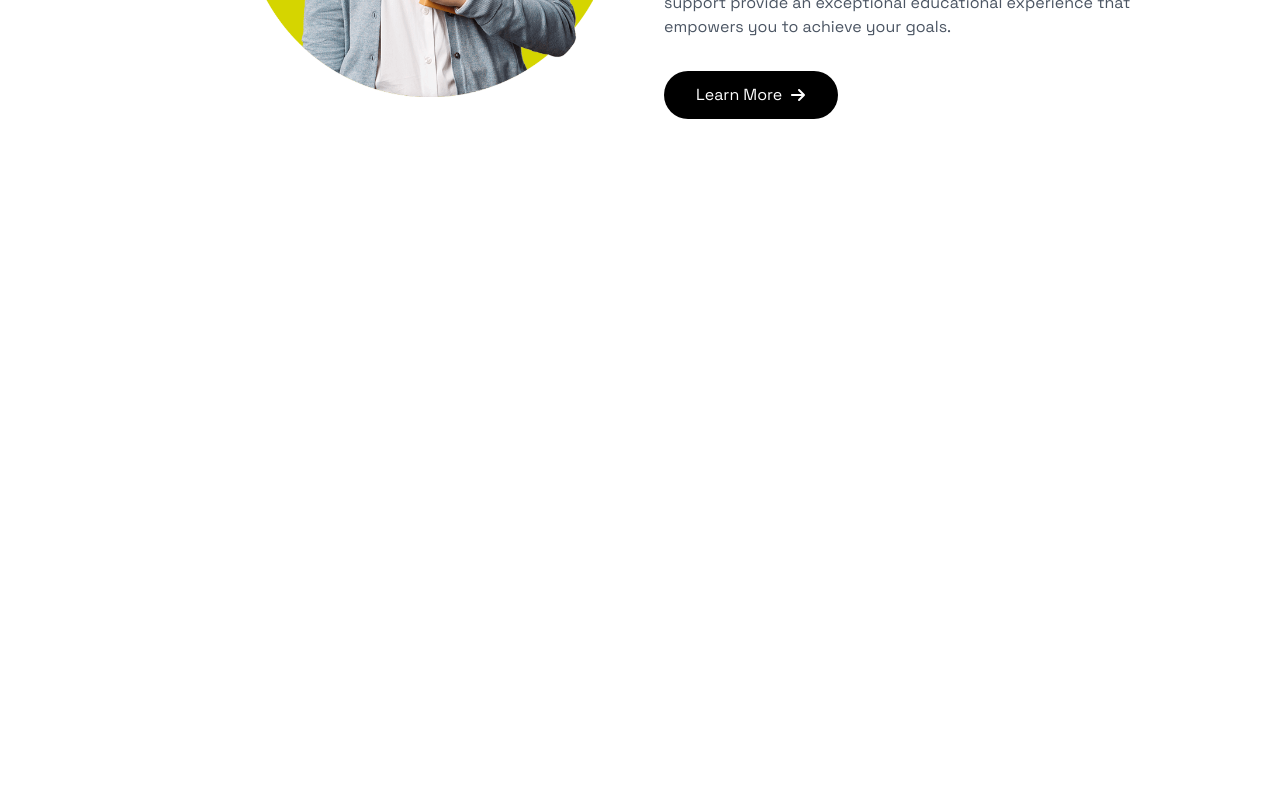
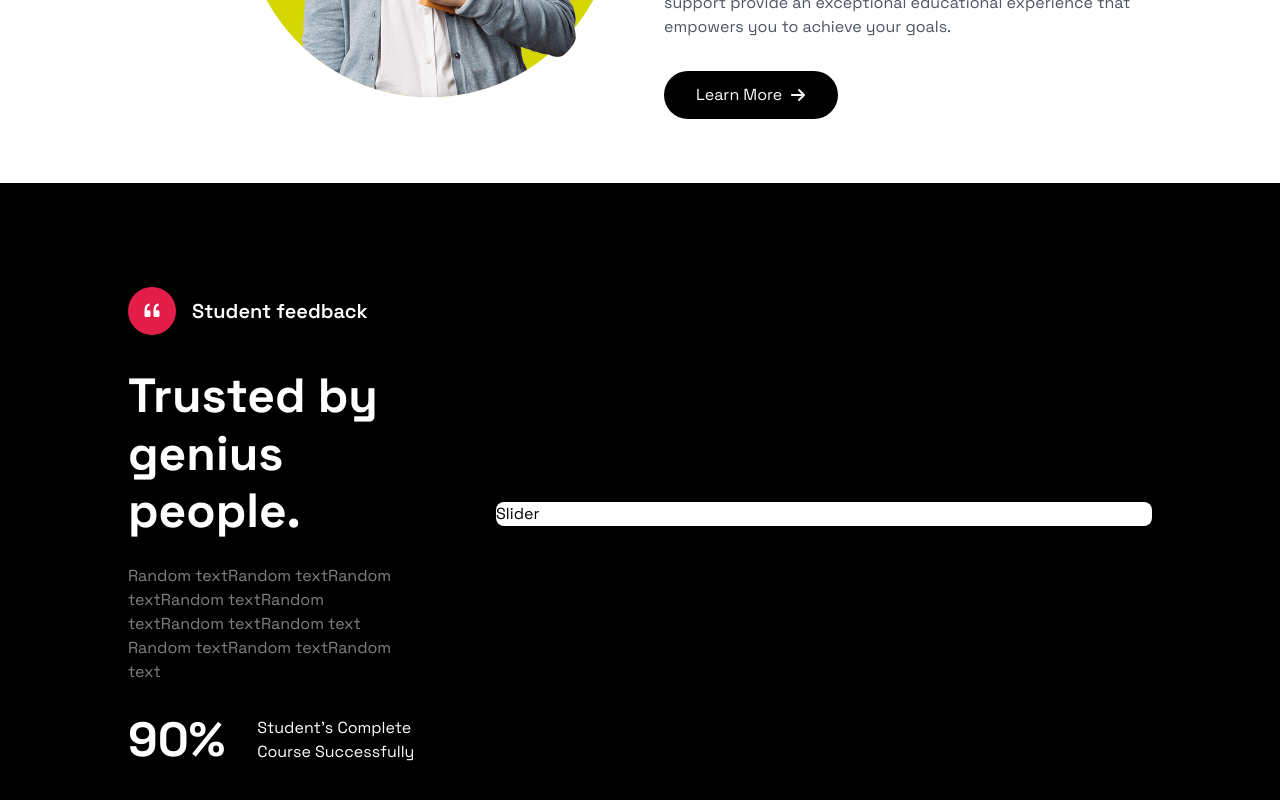
Before and after one commit to mainerprenuer/kebbitechhub, a Next.js app: page / in a window 1280 px wide. Shown: the part 3147-3947 px from the top of the page. Before the commit the page ends 3330 px from the top, so only its background shows below. Built offline with nearby package versions, Linux system fonts and the light colour scheme.

Commit message:
working on review slider comp

```diff
--- /dev/null
+++ b/components/Helper/Slider.tsx
@@ -0,0 +1,9 @@
+import React from 'react'
+
+const Slider = () => {
+  return (
+    <div>Slider</div>
+  )
+}
+
+export default Slider
--- a/components/Home/Courses/Courses.tsx
+++ b/components/Home/Courses/Courses.tsx
@@ -8,7 +8,7 @@ const Courses = () => {
     <div className='pt-16 pb-16 relative bg-gray-200'>
         {/* bounce ball */}
         <Image
-            src="/images/cb.png"
+            src="/images/logoNobg.png"
             alt='image'
             width={800}
             height={800}
--- a/components/Home/Home.tsx
+++ b/components/Home/Home.tsx
@@ -3,6 +3,7 @@ import Hero from './Hero/Hero'
 import About from './About/About'
 import Courses from './Courses/Courses'
 import Feature from './Feature/Feature'
+import Review from './Review/Review'
 
 const Home = () => {
   return (
@@ -11,6 +12,7 @@ const Home = () => {
       <About />
       <Courses />
       <Feature />
+      <Review />
     </div>
   )
 }
--- /dev/null
+++ b/components/Home/Review/Review.tsx
@@ -0,0 +1,43 @@
+import Slider from '@/components/Helper/Slider'
+import React from 'react'
+import { BsQuote } from 'react-icons/bs'
+import { FaBriefcase } from 'react-icons/fa6'
+
+const Review = () => {
+    return (
+        <div className='pt-20 pb-16 bg-black'>
+            <div className='w-[80%] mx-auto grid grid-cols-1 xl:grid-cols-3 items-center gap-20'>
+                {/* textcontent  */}
+                <div className="xl:col-span-1 mt-6">
+                    {/* subheading */}
+                    <div className='flex items-center space-x-4'>
+                        <div className='w-12 h-12 bg-rose-600 rounded-full flex items-center justify-center flex-col'>
+                            <BsQuote className='h-6 w-6 text-white' />
+                        </div>
+                        <h1 className='text-xl text-white font-semibold'>Student feedback</h1>
+                    </div>
+                    {/* title */}
+                    <h1 className='text-2xl md:text-3xl lg:text-5xl mt-8 font-bold md:leading-[3rem] lg:leading-[3.3rem]
+                    xl:leading-[3.6rem] text-white'>Trusted by genius people.</h1>
+                    {/* description */}
+                    <p className='text-base text-white text-opacity-50 mt-6'>
+                    Random textRandom textRandom textRandom textRandom textRandom textRandom text
+                    Random textRandom textRandom text
+                    </p>
+                    {/* info */}
+                    <div className='flex items-center space-x-8 mt-8'>
+                        <p className='text-white font-bold text-5xl'>90%</p>
+                        <p className='text-white'>Student's Complete <br /> Course Successfully </p>
+                    </div>
+                </div>
+               {/* slider */}
+                <div className='xl:col-span-2 bg-white rounded-lg overflow-hidden'>
+                    <Slider />
+                </div>
+            </div>
+
+        </div>
+    )
+}
+
+export default Review
```
